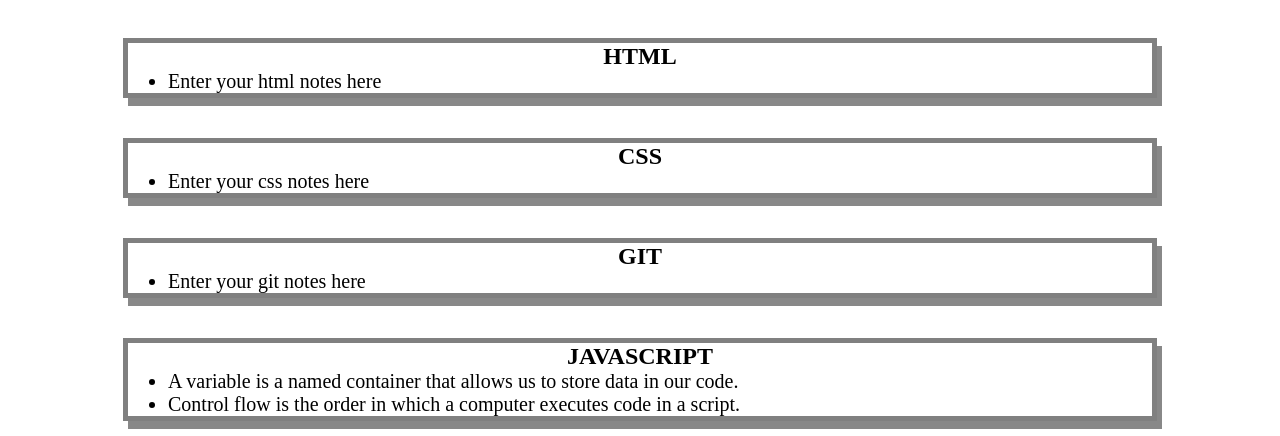
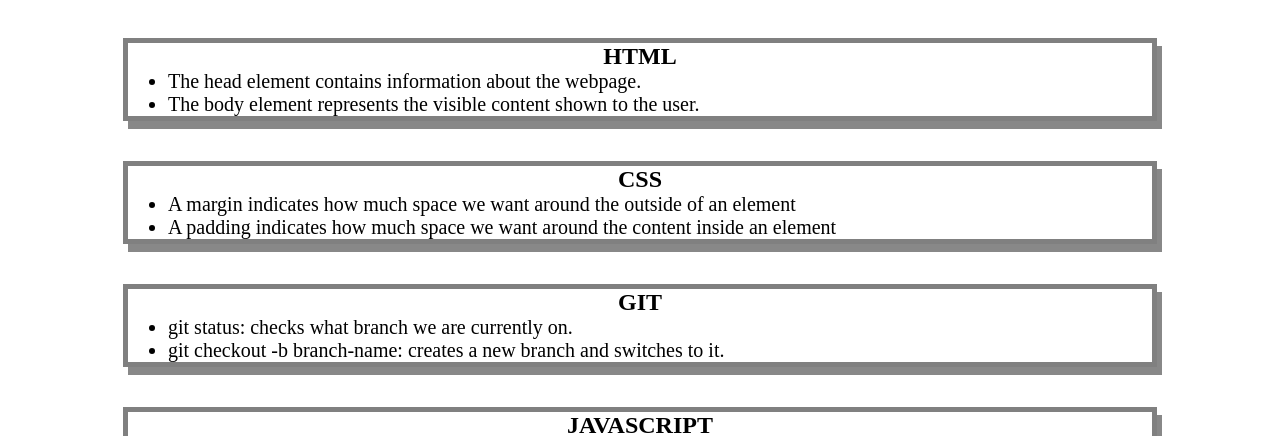
Before and after one commit to nagibnur/prework-study-guide, a plain HTML site: page index.html in a window 1280 px wide. Shown: the part 122-558 px from the top of the page. Drawn offline with Linux system fonts and the light colour scheme.

Commit message:
updated project README file

```diff
--- a/index.html
+++ b/index.html
@@ -17,21 +17,24 @@
       <section class="card" id="html-section">
         <h2>HTML</h2>
         <ul>
-          <li>Enter your html notes here</li>
+          <li>The head element contains information about the webpage.</li>
+          <li>The body element represents the visible content shown to the user.</li>
         </ul>
 
       </section>
       <section class="card" id="css-section">
         <h2>CSS</h2>
         <ul>
-          <li>Enter your css notes here</li>
+          <li>A margin indicates how much space we want around the outside of an element </li>
+          <li>A padding indicates how much space we want around the content inside an element </li>
         </ul>
 
       </section>
       <section class="card" id="git-section">
         <h2>GIT</h2>
         <ul>
-          <li>Enter your git notes here</li>
+          <li>git status: checks what branch we are currently on. </li>
+          <li>git checkout -b branch-name: creates a new branch and switches to it.</li>
         </ul>
 
       </section>
```
Also changed, not shown: 1 other file.
